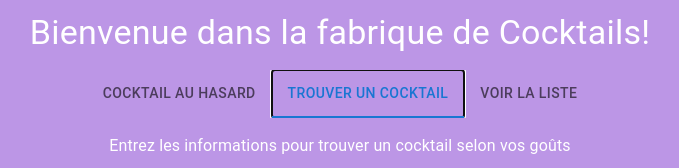
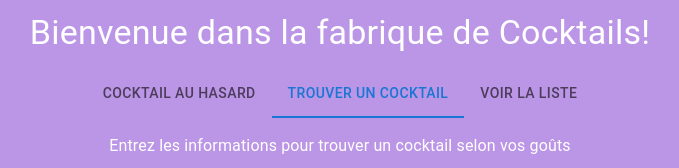
Before and after one commit to DavidRelut/cocktails-app, a React (Vite) app: page / in a window 1280 px wide. Both pictures are taken after a click on the tab "TROUVER UN COCKTAIL". Shown: the part 223-391 px from the top of the page, without its empty margins (300-979 px from the left). Built offline with nearby package versions, Linux system fonts and the light colour scheme.

Commit message:
♻️ F01: TABS > Move tabConfig and array to helper +  disable outline button focus

```diff
--- a/src/components/pages/mainPage/MainPage.tsx
+++ b/src/components/pages/mainPage/MainPage.tsx
@@ -1,11 +1,7 @@
 import { Stack, Tab, Tabs, Typography } from "@mui/material";
 import React, { useState } from "react";
-import {
-  getTabSelected,
-  tabsConfig,
-} from "../../../utils/config/tabsConfig.util";
+import { ITab, getTabSelected, tabsConfig } from "./helpers/tabsConfig.helper";
 import { ETab } from "../../../enums/enums";
-import { ITab } from "../../../interfaces/interfaces";
 
 const MainPage: React.FC = () => {
   // STATE
@@ -29,7 +25,12 @@ const MainPage: React.FC = () => {
 
       <Tabs value={currentTabSelected} onChange={selectedTab} centered>
         {tabs.map((tab) => (
-          <Tab label={tab.label} value={tab.index} key={tab.index} />
+          <Tab
+            label={tab.label}
+            value={tab.index}
+            key={tab.index}
+            sx={{ "&:focus": { outline: "none" } }}
+          />
         ))}
       </Tabs>
 
--- a/src/components/pages/mainPage/Tabs/1_RandomCocktail/RandomCocktail.tsx
+++ b/src/components/pages/mainPage/Tabs/1_RandomCocktail/RandomCocktail.tsx
@@ -25,7 +25,12 @@ const RandomCocktail: React.FC = () => {
   return (
     <Stack direction={"column"} alignItems="center" spacing={4}>
       <Typography variant="body1">En panne d'inspiration ?</Typography>
-      <Button variant={"outlined"} color="secondary" onClick={handleClick}>
+      <Button
+        variant={"outlined"}
+        color="secondary"
+        onClick={handleClick}
+        sx={{ "&:focus": { outline: "none" } }}
+      >
         Trouve moi un cocktail
       </Button>
       {cocktailData && (
--- a/src/components/pages/mainPage/Tabs/2_FindCocktail/FindCocktail.tsx
+++ b/src/components/pages/mainPage/Tabs/2_FindCocktail/FindCocktail.tsx
@@ -22,7 +22,11 @@ const FindCocktail: React.FC = () => {
       <Typography variant="body1">
         Entrez les informations pour trouver un cocktail selon vos goûts
       </Typography>
-      <Button variant={"outlined"} color="secondary">
+      <Button
+        variant={"outlined"}
+        color="secondary"
+        sx={{ "&:focus": { outline: "none" } }}
+      >
         Valider
       </Button>
 
--- a/src/components/pages/mainPage/Tabs/3_FavoriteList/FavoriteList.tsx
+++ b/src/components/pages/mainPage/Tabs/3_FavoriteList/FavoriteList.tsx
@@ -16,7 +16,11 @@ const FavoriteList: React.FC = () => {
         <Stack direction={"row"} spacing={2}>
           {/* TODO: Show list of favorite cocktails */}
         </Stack>
-        <Button variant="outlined" onClick={showIngredientList}>
+        <Button
+          variant="outlined"
+          onClick={showIngredientList}
+          sx={{ "&:focus": { outline: "none" } }}
+        >
           Obtenir la liste des ingrédients à acheter
         </Button>
         <Stack direction={"column"}>
--- /dev/null
+++ b/src/components/pages/mainPage/helpers/array.helper.ts
@@ -0,0 +1,5 @@
+import { ITab } from "./tabsConfig.helper";
+
+export const findByIndex = (array: ITab[], index: number) => {
+  return array.find((tab) => tab.index === index);
+};
--- /dev/null
+++ b/src/components/pages/mainPage/helpers/tabsConfig.helper.ts
@@ -0,0 +1,33 @@
+import RandomCocktail from "../Tabs/1_RandomCocktail/RandomCocktail";
+import FindCocktail from "../Tabs/2_FindCocktail/FindCocktail";
+import FavoriteList from "../Tabs/3_FavoriteList/FavoriteList";
+import { findByIndex } from "./array.helper";
+
+export interface ITab {
+  index: number;
+  label: string;
+  Content: React.FC;
+}
+
+export const tabsConfig: ITab[] = [
+  {
+    index: 1,
+    label: "Cocktail au hasard",
+    Content: RandomCocktail,
+  },
+  {
+    index: 2,
+    label: "Trouver un cocktail",
+    Content: FindCocktail,
+  },
+  {
+    index: 3,
+    label: "Voir la liste",
+    Content: FavoriteList,
+  },
+];
+
+export const getTabSelected = (tabs: ITab[], currentTabSelected: number) => {
+  const tabSelected = findByIndex(tabs, currentTabSelected);
+  return tabSelected as ITab;
+};
--- a/src/enums/enums.ts
+++ b/src/enums/enums.ts
@@ -1,5 +1,5 @@
 export const ETab = {
-  INDEX: 0,
+  INDEX: 1,
 };
 
 /**
--- a/src/main.tsx
+++ b/src/main.tsx
@@ -5,7 +5,9 @@ import "./index.css";
 import { Provider } from "react-redux";
 import store from "./redux/store.ts";
 
-ReactDOM.createRoot(document.getElementById("root")!).render(
+ReactDOM.createRoot(
+  document.getElementById("root") ?? document.createElement("div")
+).render(
   <React.StrictMode>
     {/* eslint-disable-next-line @typescript-eslint/no-unsafe-assignment */}
     <Provider store={store}>
--- a/src/utils/array.util.ts
+++ /dev/null
@@ -1,5 +0,0 @@
-import { ITab } from "../interfaces/interfaces";
-
-export function findByIndex(array: ITab[], index: number) {
-  return array.find((tab) => tab.index === index);
-}
--- a/src/utils/config/tabsConfig.util.ts
+++ /dev/null
@@ -1,28 +0,0 @@
-import { ITab } from "../../interfaces/interfaces";
-import RandomCocktail from "../../components/pages/mainPage/Tabs/1_RandomCocktail/RandomCocktail";
-import FindCocktail from "../../components/pages/mainPage/Tabs/2_FindCocktail/FindCocktail";
-import FavoriteList from "../../components/pages/mainPage/Tabs/3_FavoriteList/FavoriteList";
-import { findByIndex } from "../array.util";
-
-export const tabsConfig: ITab[] = [
-  {
-    index: 0,
-    label: "Cocktail au hasard",
-    Content: RandomCocktail,
-  },
-  {
-    index: 1,
-    label: "Trouver un cocktail",
-    Content: FindCocktail,
-  },
-  {
-    index: 2,
-    label: "Voir la liste",
-    Content: FavoriteList,
-  },
-];
-
-export const getTabSelected = (tabs: ITab[], currentTabSelected: number) => {
-  const tabSelected = findByIndex(tabs, currentTabSelected);
-  return tabSelected as ITab;
-};
```
Also changed, not shown: src/interfaces/interfaces.ts (deleted, +0 -7 lines).
